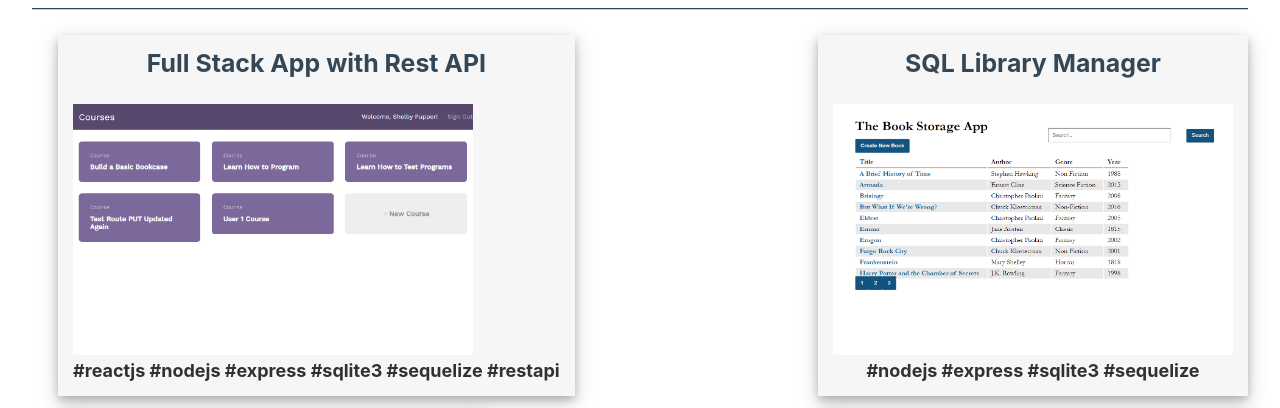
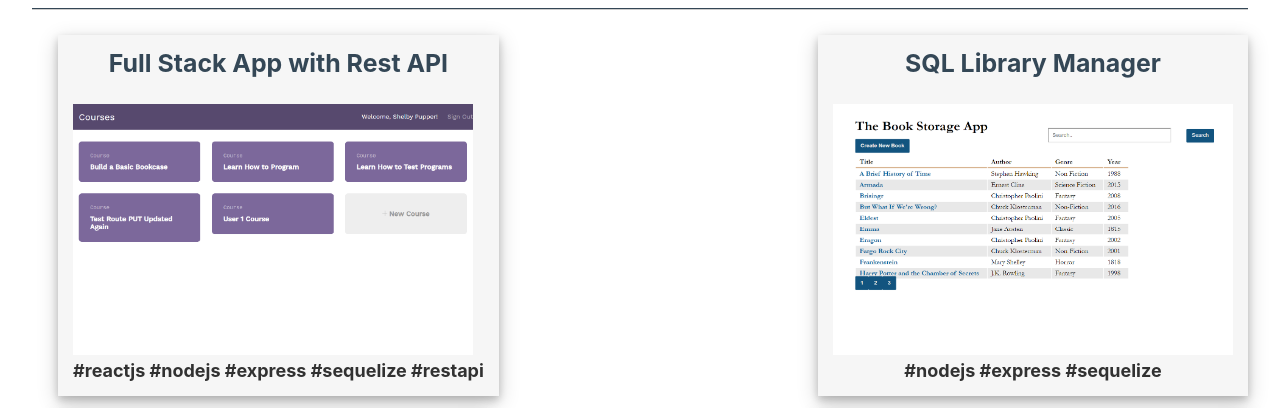
Before and after one commit to mk0b/gatsby-portfolio-site, a Gatsby site: page / in a window 1280 px wide. Shown: the part 273-681 px from the top of the page. Built offline with nearby package versions, Linux system fonts and the light colour scheme; Gatsby itself is replaced by a stand-in of ours.

Commit message:
Technology updates

```diff
--- a/data/projects.json
+++ b/data/projects.json
@@ -7,7 +7,6 @@
                 "#reactjs",
                 "#nodejs",
                 "#express",
-                "#sqlite3",
                 "#sequelize",
                 "#restapi"
             ],
@@ -25,7 +24,6 @@
             "technologies": [
                 "#nodejs",
                 "#express",
-                "#sqlite3",
                 "#sequelize"
             ],
             "live_link": "",
--- a/src/components/project.js
+++ b/src/components/project.js
@@ -7,10 +7,9 @@ import Image from './Image';
 
 const Project = (props) => {
 
-    console.log('Technologies: ', props.technologies);
-    console.log(typeof props.technologies);
+    //for now I removed sqlite from the tech lists to make things fit better
+    //TODO: Find a better solution. I'm thinking of putting every tech into it's own span and being able to style them separately to create a better visual.
     const technologies = props.technologies.join('  ');
-    console.log(technologies);
 
     return(
         <li className="container">
```
